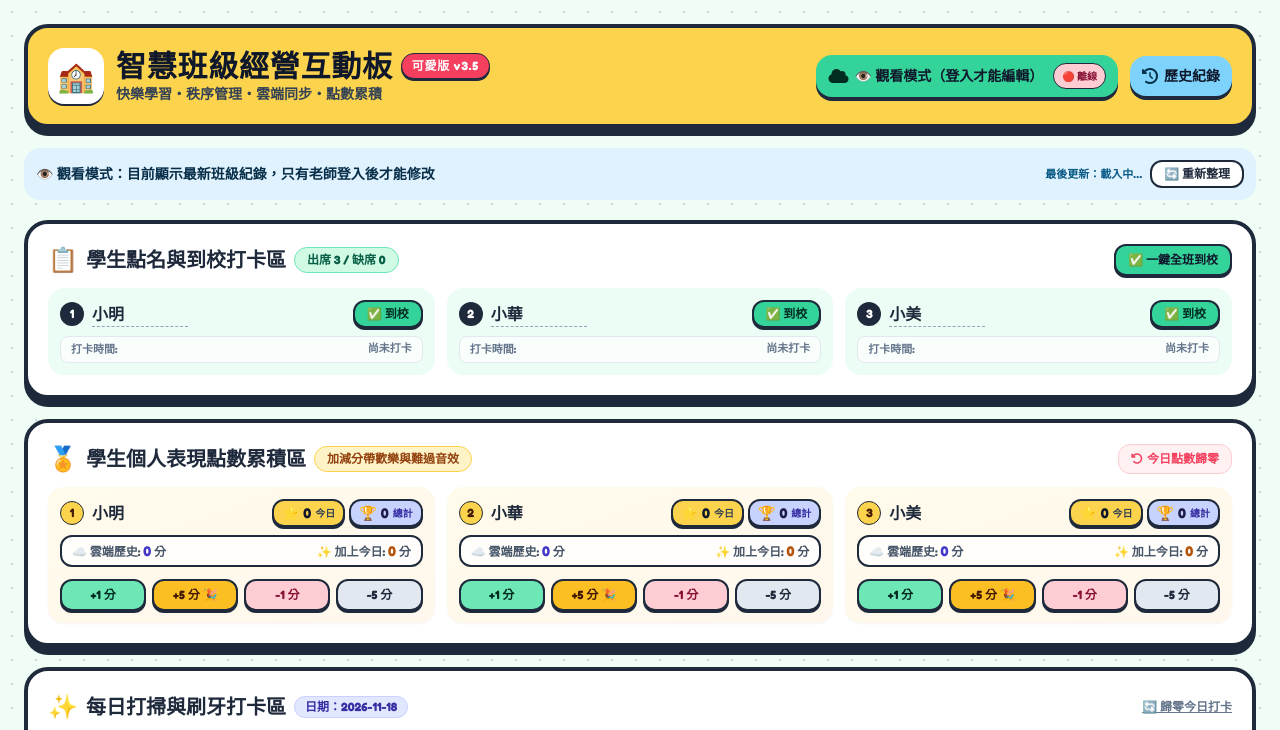
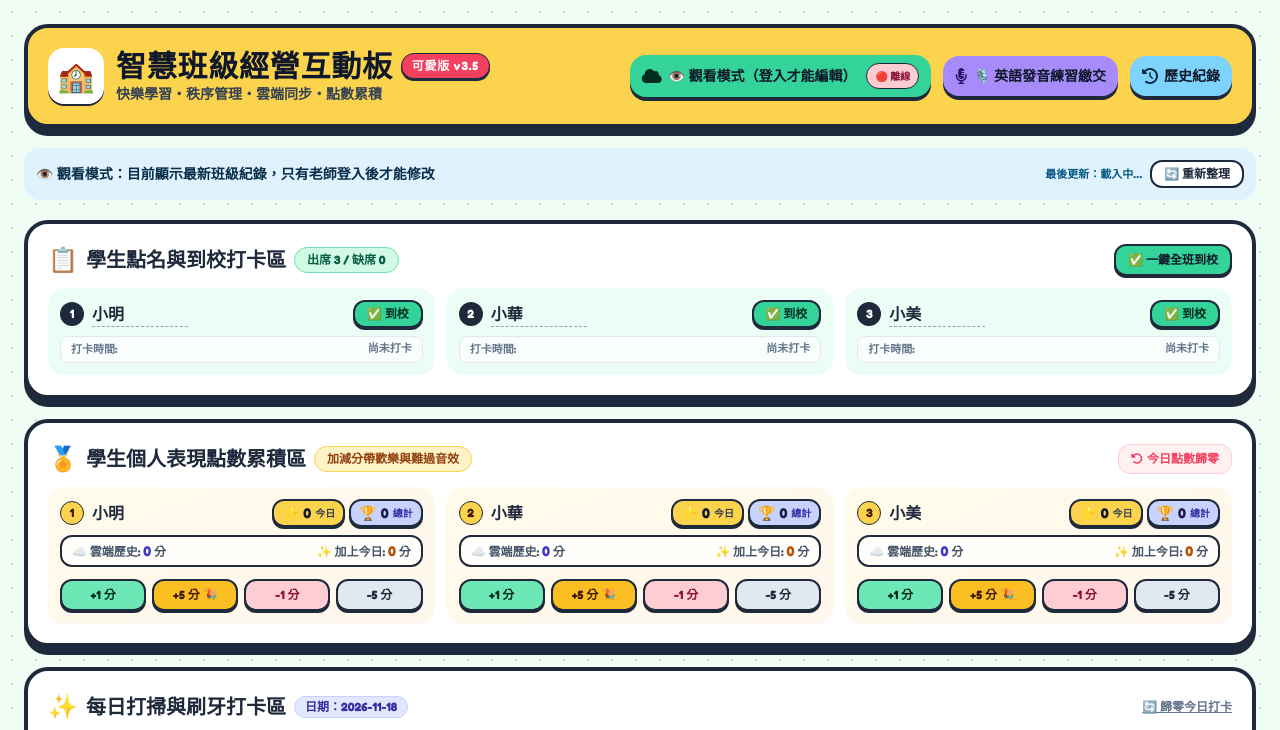
Before and after one commit to s109802226/classroom-tool, a plain HTML site: page index.html in a window 1280 px wide. Shown: the top 730 px of the page. Drawn offline with nearby package versions, Linux system fonts and the light colour scheme; no server answers; a web font is replaced by a local one.

Commit message:
班級工具頂部新增「英語發音練習繳交」連結按鈕

```diff
--- a/index.html
+++ b/index.html
@@ -114,6 +114,13 @@
                       :class="cloudStatus === 'connected' ? 'bg-emerald-200 text-emerald-900' : (cloudStatus === 'error' ? 'bg-rose-200 text-rose-900' : 'bg-amber-200 text-amber-900')"
                       x-text="cloudStatus === 'connected' ? '🟢 已連線' : (cloudStatus === 'error' ? '🔴 離線' : '🟡 未登入')"></span>
             </button>
+
+            <!-- PRONUNCIATION SYSTEM LINK -->
+            <a href="https://s109802226.github.io/classroom-tool/pronunciation/" target="_blank" rel="noopener"
+               class="btn-cute bg-violet-400 hover:bg-violet-300 border-3 border-slate-800 text-slate-900 font-extrabold px-3 py-2 rounded-2xl text-xs md:text-sm shadow-cute-sm flex items-center gap-1.5">
+                <i class="fa-solid fa-microphone-lines text-base text-violet-950"></i>
+                <span>🎙️ 英語發音練習繳交</span>
+            </a>
 
             <!-- HISTORY LOG & EXPORT BUTTON -->
             <button @click="openHistoryModal()" class="btn-cute bg-sky-300 hover:bg-sky-200 border-3 border-slate-800 text-slate-900 font-extrabold px-3 py-2 rounded-2xl text-xs md:text-sm shadow-cute-sm flex items-center gap-1.5">
```
